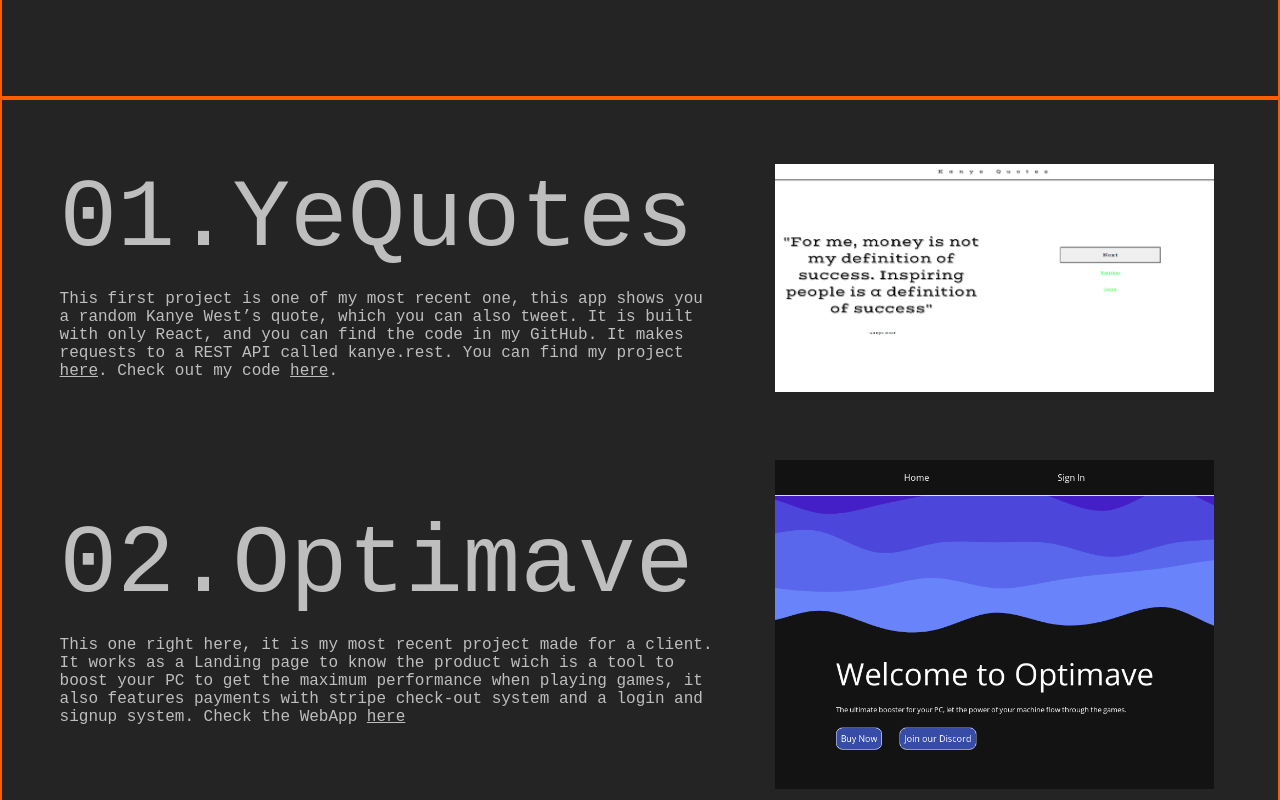
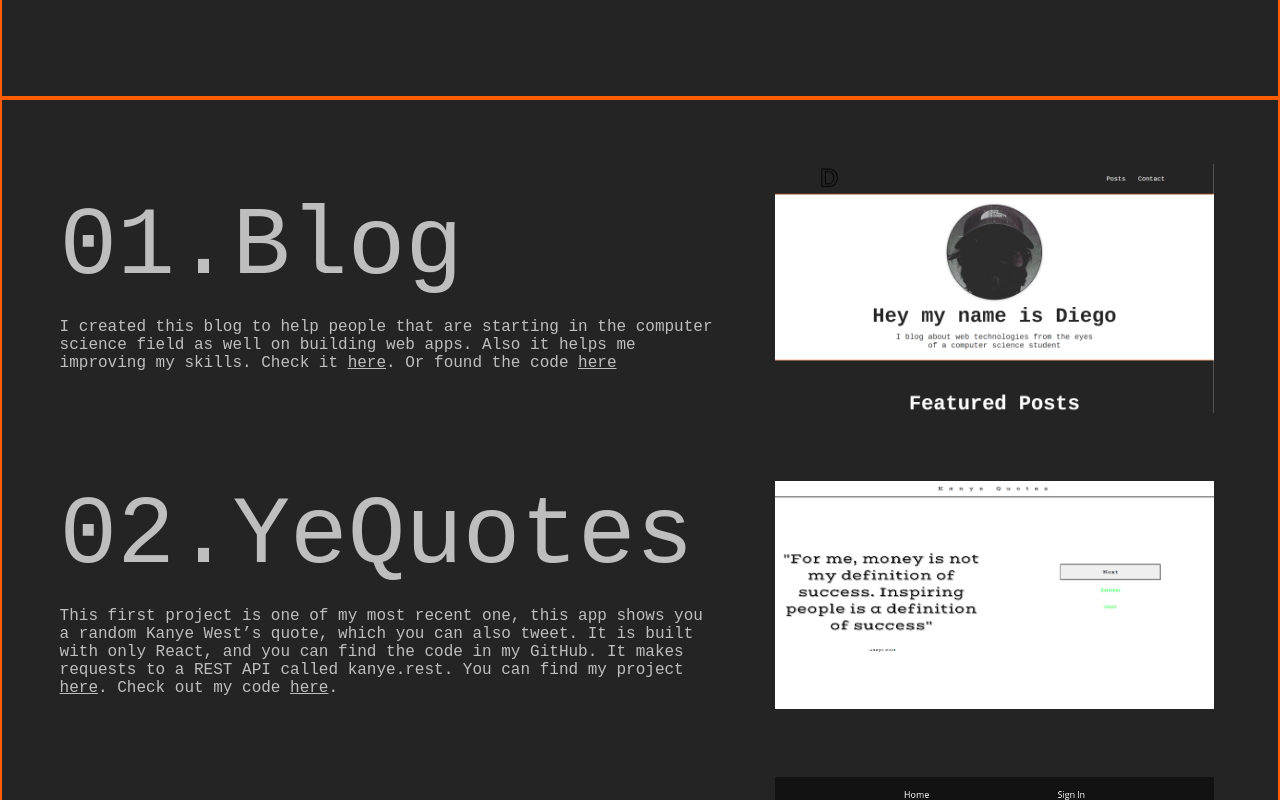
Before and after one commit to YeyoM/yeyo_portfolio, a React (Create React App) app: page / in a window 1280 px wide. Shown: the part 1540-2340 px from the top of the page. Built offline with nearby package versions, Linux system fonts and the light colour scheme; no server answers; a web font is replaced by a local one.

Commit message:
actualizacion

```diff
--- a/src/components/ProjectContainer.js
+++ b/src/components/ProjectContainer.js
@@ -9,7 +9,15 @@
 			<a name="portfolio"></a>
 			<div className="Project-alone">
 				<div className="Project-description">
-					<div className="Project-title">01.YeQuotes</div>
+					<div className="Project-title">01.Blog</div>
+					<p>I created this blog to help people that are starting in the computer science field as well on building web apps. Also it helps me improving my skills. Check it <a href="https://next-blog-nu-wine.vercel.app/">here</a>. Or found the code <a href="https://github.com/YeyoM/next_blog">here</a></p></div>
+				<div className="Project-img">
+					<img src={require('../images/04project.png')} alt="03 Project" />
+				</div>
+			</div>
+			<div className="Project-alone">
+				<div className="Project-description">
+					<div className="Project-title">02.YeQuotes</div>
 					<p>This first project is one of my most recent one, this app shows you a random Kanye West’s quote, which you can also tweet. It is built with only React, and you can find the code in my GitHub. It makes requests to a REST API called kanye.rest. You can find my project <a href="https://yeyom.github.io/kanye_quotes/">here</a>. Check out my code <a href="https://github.com/YeyoM/kanye_quotes">here</a>.</p></div>
 				<div className="Project-img">
 					<img src={require('../images/01project.png')} alt="01 Project" />
@@ -17,15 +25,15 @@
 			</div>
 			<div className="Project-alone">
 				<div className="Project-description">
-					<div className="Project-title">02.Optimave</div>
-					<p>This one right here, it is my most recent project made for a client. It works as a Landing page to know the product wich is a tool to boost your PC to get the maximum performance when playing games, it also features payments with stripe check-out system and a login and signup system. Check the WebApp <a href="https://optimave.herokuapp.com/">here</a> </p></div>
+					<div className="Project-title">03.Optimave</div>
+					<p>This one right here, it is my most recent project. It works as a Landing page to know the product wich is a tool to boost your PC to get the maximum performance when playing games, it also features payments with stripe check-out system and a login and signup system. Check the WebApp <a href="https://optimave.herokuapp.com/">here</a>. It is just an example web App.</p></div>
 				<div className="Project-img">
 					<img src={require('../images/02project.png')} alt="02 Project" />
 				</div>
 			</div>
 			<div className="Project-alone">
 				<div className="Project-description">
-					<div className="Project-title">03.Next-Events</div>
+					<div className="Project-title">04.Next-Events</div>
 					<p>The next one is a introduction to what is NextJS and how to create a very first project, in the code you will found things like the folder-routing, how to add react components to the pages, static site generation and server side rendering! Check it <a href="https://next-events-app-phi.vercel.app/">here</a>. Or found the code <a href="https://github.com/YeyoM/next_events_app">here</a></p></div>
 				<div className="Project-img">
 					<img src={require('../images/03project.png')} alt="03 Project" />
```
Also changed, not shown: src/images/04project.png (added).
